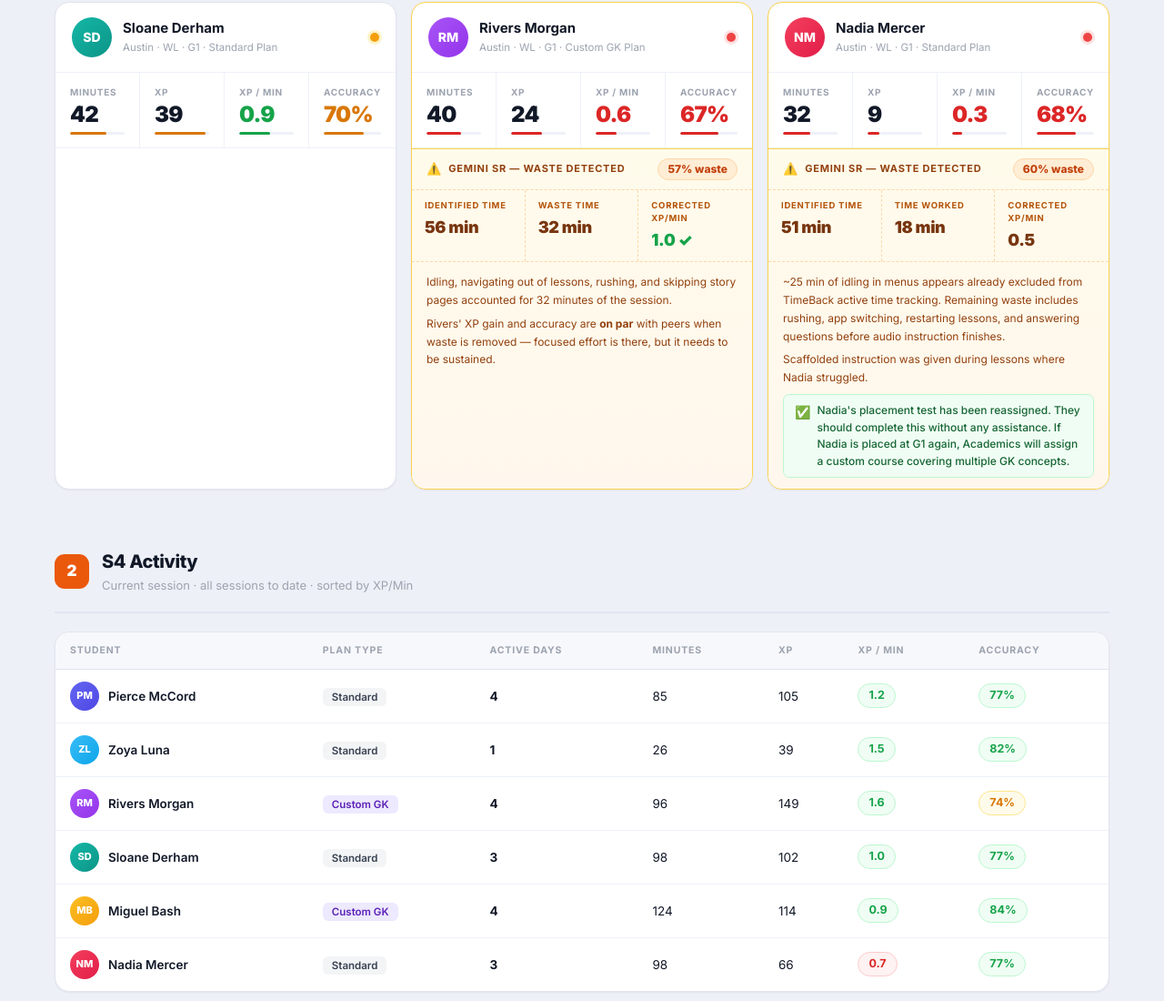
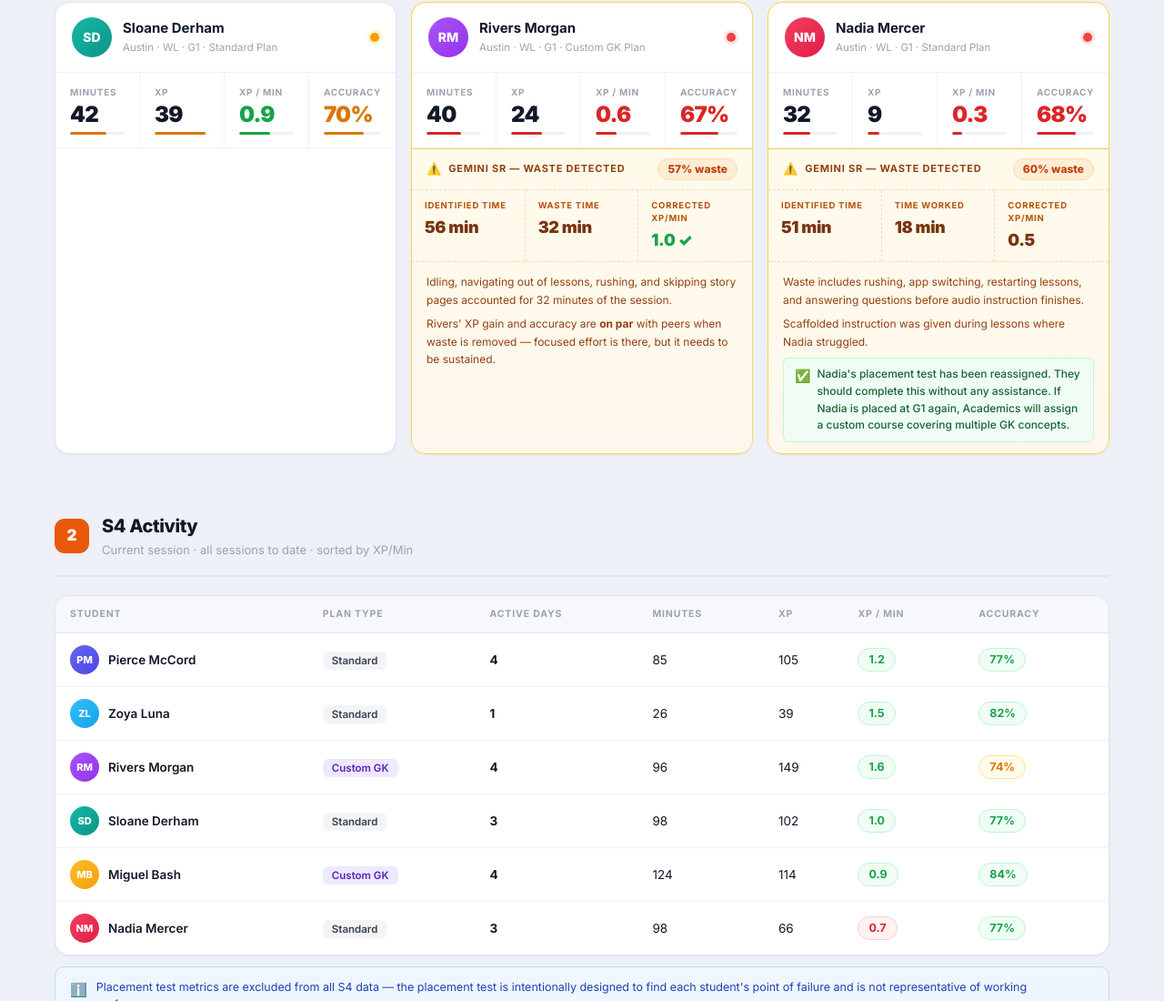
Before and after one commit to NickA-NTO/WL-5Mar-RedAlert, a plain HTML site: page Lalilo WL Red Alert Review.html in a window 1280 px wide. Shown: the part 777-1877 px from the top of the page at 91% size. Drawn offline with Linux system fonts and the light colour scheme.

Commit message:
Remove TimeBack reference from Nadia waste note
Co-Authored-By: Claude Sonnet 4.6 <noreply@anthropic.com>

```diff
--- a/Lalilo WL Red Alert Review.html
+++ b/Lalilo WL Red Alert Review.html
@@ -819,7 +819,7 @@
             </div>
           </div>
           <div class="waste-notes">
-            <p class="waste-note">~25 min of idling in menus appears already excluded from TimeBack active time tracking. Remaining waste includes rushing, app switching, restarting lessons, and answering questions before audio instruction finishes.</p>
+            <p class="waste-note">Waste includes rushing, app switching, restarting lessons, and answering questions before audio instruction finishes.</p>
             <p class="waste-note">Scaffolded instruction was given during lessons where Nadia struggled.</p>
             <div class="warn-box" style="background:#f0fdf4;border-color:#bbf7d0;">
               <span>✅</span>
```
Also changed, not shown: index.html (+1 -1 lines).
